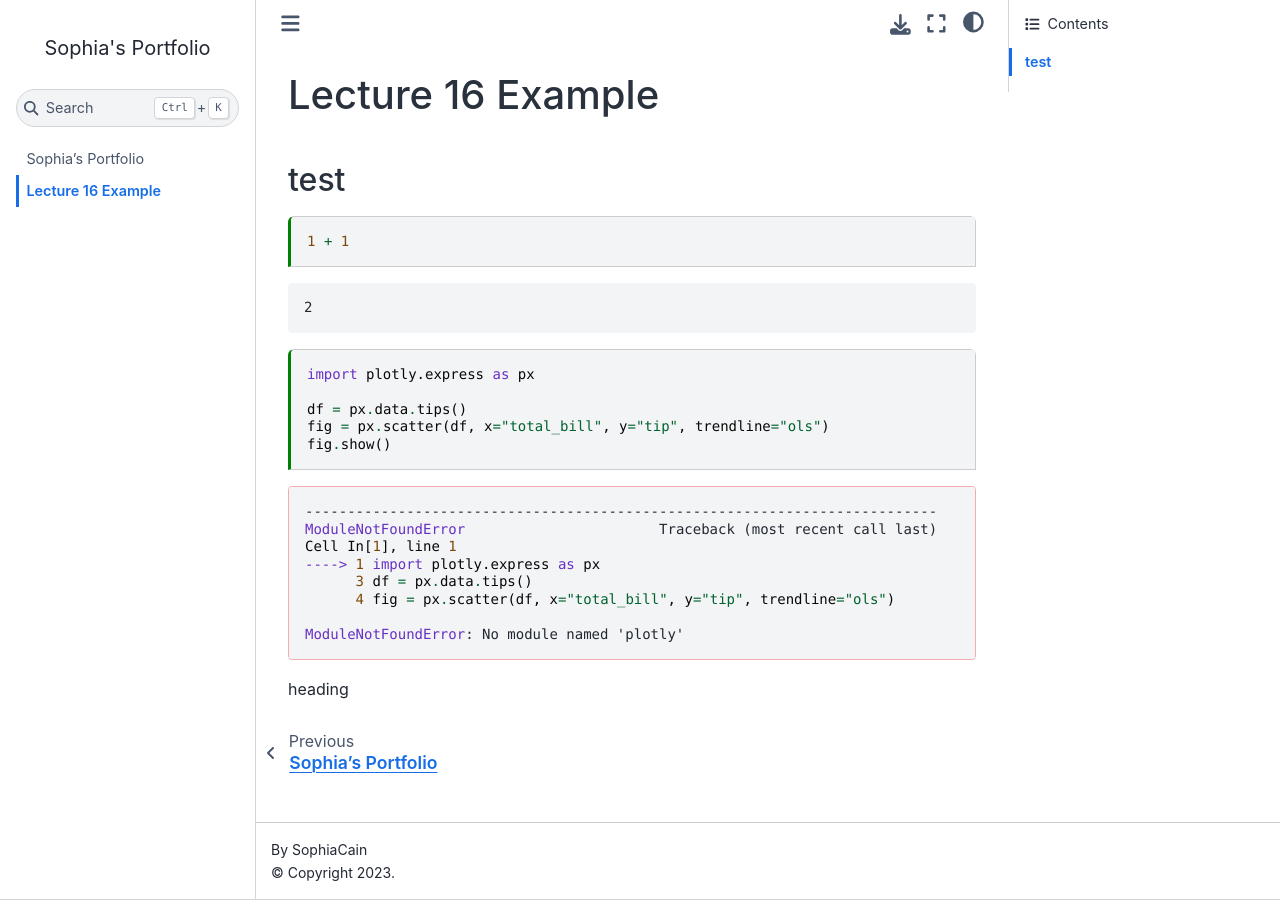
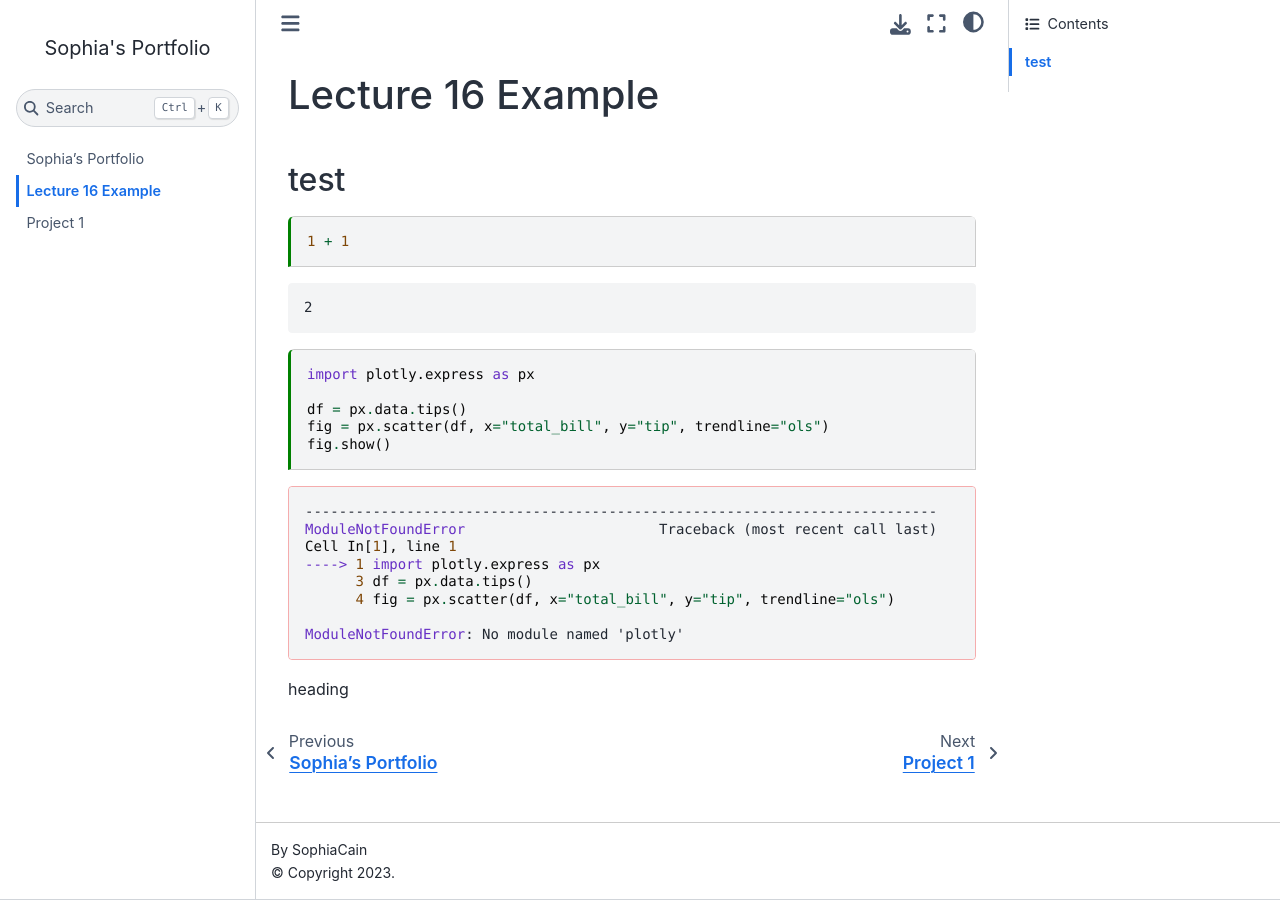
Before and after one commit to sophiacain11-jpg/sophiacain11-jpg.github.io, a Jupyter Book: the page built from lecture_16_example.ipynb, in a window 1280 px wide. Built offline with Jupyter Book 1.0.4 settings and Sphinx 7.4.7 and the Sphinx Book theme 1.1.4, drawn with Linux system fonts in a browser that asks for light colours; comment, search, counter and statistics services are not loaded.

Commit message:
added new file

```diff
--- a/_toc.yml
+++ b/_toc.yml
@@ -2,3 +2,4 @@ format: jb-book
 root: index
 chapters:
   - file: lecture_16_example
+  - file: Project_1
```
Also changed, not shown: 1 other file.
